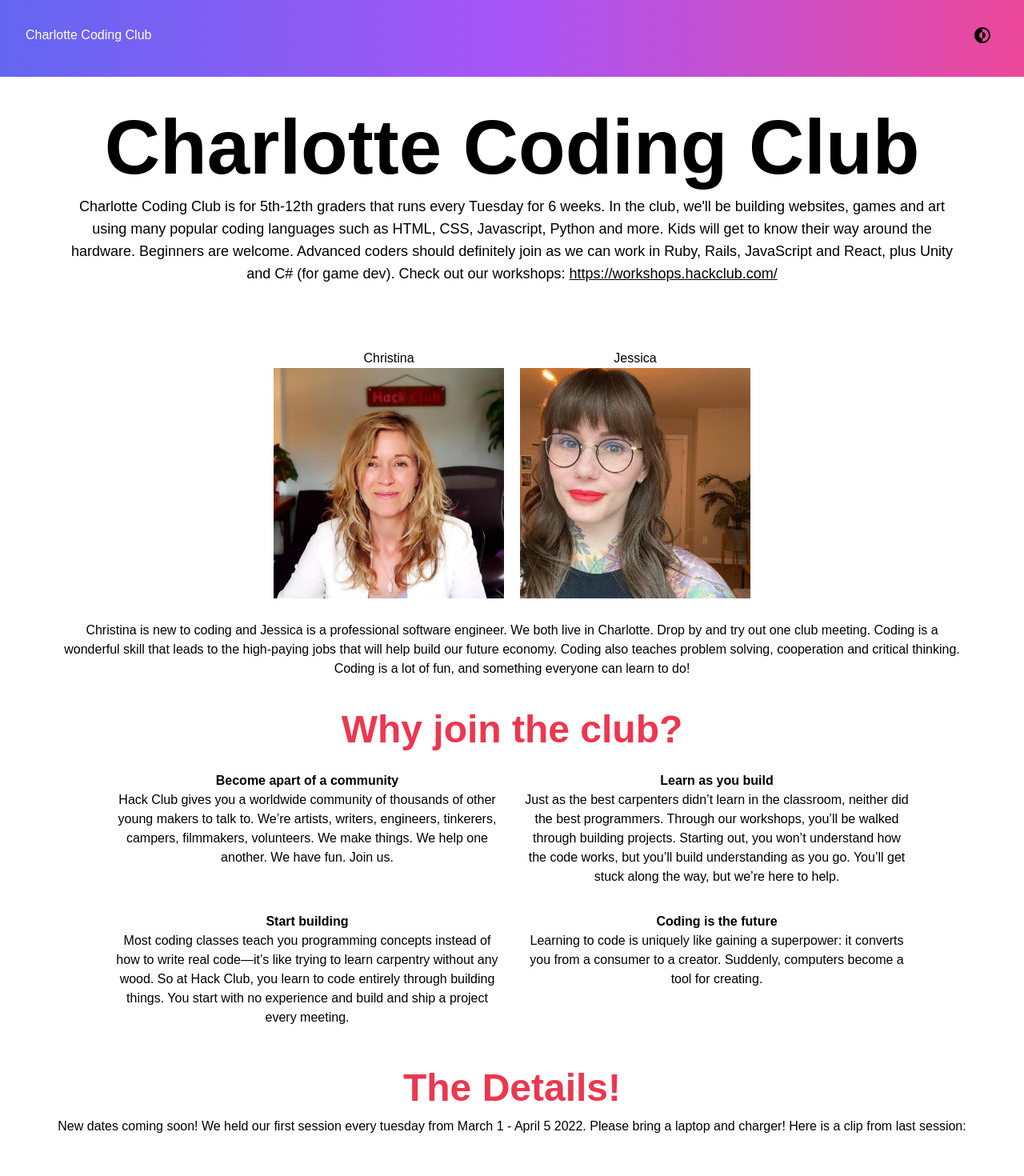
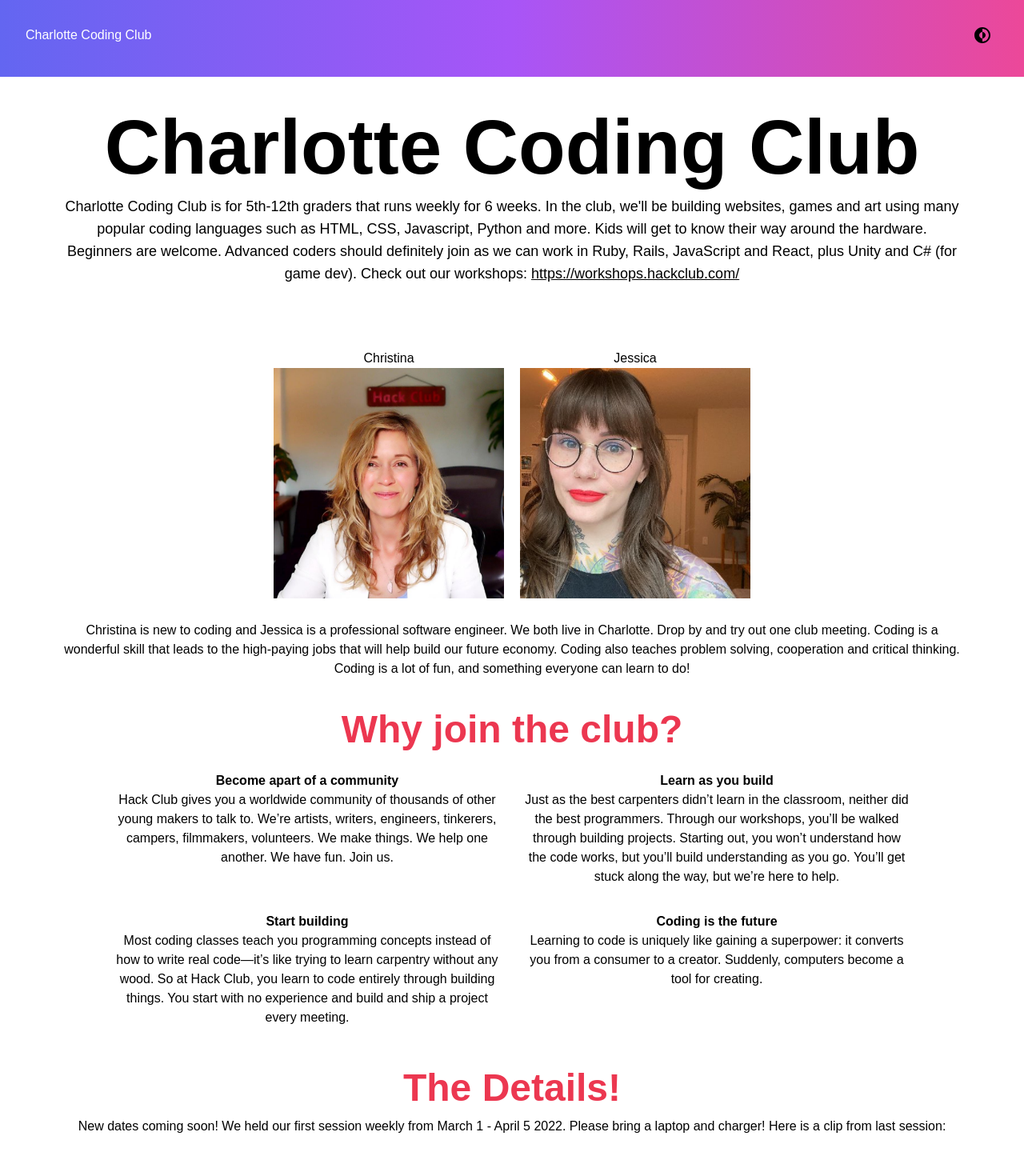
Before and after one commit to abbyfischler/cLocalHackClub, a Next.js app: page / in a window 1280 px wide. Shown: the top 1470 px of the page at 80% size. Built offline with nearby package versions, Linux system fonts and the light colour scheme; a web font is replaced by a local one.

Commit message:
Updated text regarding club dates

```diff
--- a/pages/index.js
+++ b/pages/index.js
@@ -17,7 +17,7 @@
         <section className="flex flex-col gap-3 px-5 md:px-20 py-10 dark:text-black ">
           <h1 className="text-6xl md:text-8xl font-semibold">Charlotte Coding Club</h1>
           <h1 className="text-lg">
-            Charlotte Coding Club is for 5th-12th graders that runs every Tuesday for 6 weeks. In the club,
+            Charlotte Coding Club is for 5th-12th graders that runs weekly for 6 weeks. In the club,
             we'll be building websites, games and art using many popular coding
             languages such as HTML, CSS, Javascript, Python and more. Kids will
             get to know their way around the hardware. Beginners are welcome.
@@ -109,7 +109,7 @@
             The Details!
           </h1>
           <p>
-         New dates coming soon! We held our first session every tuesday from March 1 - April 5 2022. Please bring a laptop and charger! Here is a clip from last session:
+         New dates coming soon! We held our first session weekly from March 1 - April 5 2022. Please bring a laptop and charger! Here is a clip from last session:
           </p>
           <YouTube videoId="Sk80mGO6_cE" height="390px" width="640" className="w-fitcontent mx-auto"/>
         </section>
```
